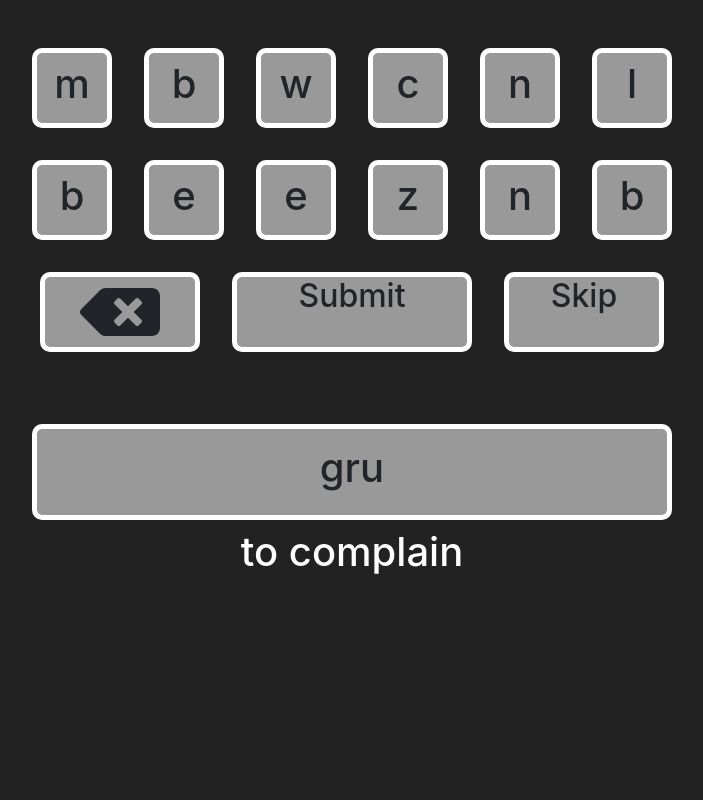
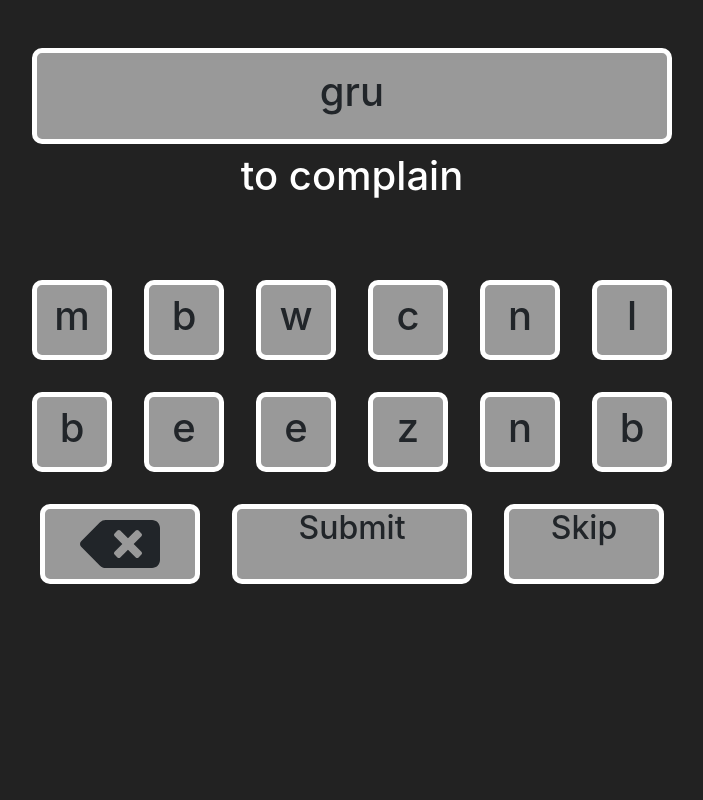
Before and after one commit to kushwaha-ashish/wordsGame, a plain HTML site: page index.html in a window 1280 px wide. Shown: the whole page, without its empty margins (288-991 px from the left). Drawn offline with nearby package versions, Linux system fonts and the light colour scheme.

Commit message:
moved containers

```diff
--- a/index.html
+++ b/index.html
@@ -13,10 +13,6 @@
 	#blocksContainer {
 		height: 50vh;
 		//background-color: red;
-	}
-
-	#wordContainer {
-		height: 50vh;
 	}
 
 	#wordType {
@@ -55,6 +51,19 @@
 
 </style>
 <body>
+	<div id="wordContainer" class="container-fluid py-4">
+		<div class="row pt-4">
+			<div class="col-md-3"></div>
+			<div class="col-md-6 p-4 d-flex align-items-center justify-content-center h1" id="wordType">
+				<div class="h1" id="answerText">test</div>
+			</div>
+			<div class="col-md-3"></div>
+		</div>
+
+		<div class="d-flex justify-content-center h1" id="meaningText">meaning</div>
+	</div>
+
+
 	<div id="blocksContainer" class="container-fluid d-flex align-items-center">
 		<div class="container">
 			<div class="d-flex justify-content-center">
@@ -87,18 +96,6 @@
 			</div>
 		</div>
 
-	</div>
-
-	<div id="wordContainer" class="container-fluid">
-		<div class="row pt-4">
-			<div class="col-md-3"></div>
-			<div class="col-md-6 p-4 d-flex align-items-center justify-content-center h1" id="wordType">
-				<div class="h1" id="answerText">test</div>
-			</div>
-			<div class="col-md-3"></div>
-		</div>
-
-		<div class="d-flex justify-content-center h1" id="meaningText">meaning</div>
 	</div>
 
 	<script type="text/javascript" src="wrdList1.js"></script>
```
